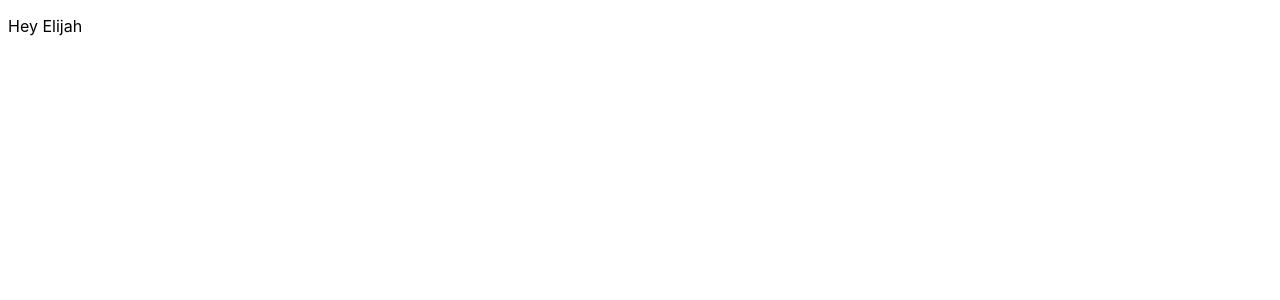
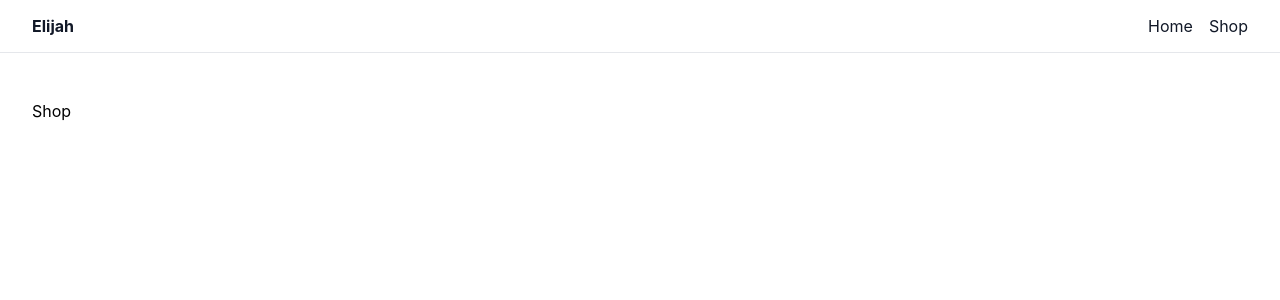
Before and after one commit to 19Horses/elijah, a React (Vite) app in the folder frontend/: page /#/shop in a window 1280 px wide. Shown: the top 300 px of the page. Built offline with nearby package versions, Linux system fonts and the light colour scheme.

Commit message:
React router

```diff
--- a/frontend/package.json
+++ b/frontend/package.json
@@ -18,7 +18,8 @@
     "axios": "^1.11.0",
     "gh-pages": "^5.0.0",
     "react": "^18.2.0",
-    "react-dom": "^18.2.0"
+    "react-dom": "^18.2.0",
+    "react-router-dom": "^7.15.1"
   },
   "devDependencies": {
     "@testing-library/react": "^13.4.0",
--- a/frontend/src/App.tsx
+++ b/frontend/src/App.tsx
@@ -1,12 +1,23 @@
 import { QueryClient, QueryClientProvider } from '@tanstack/react-query';
+import { HashRouter, Route, Routes } from 'react-router-dom';
+import Header from './components/Header';
 import Home from './pages/Home';
+import Shop from './pages/Shop';
 
 const queryClient = new QueryClient();
 
 const App = () => {
   return (
     <QueryClientProvider client={queryClient}>
-      <Home />
+      <HashRouter>
+        <Header />
+        <main>
+          <Routes>
+            <Route path="/" element={<Home />} />
+            <Route path="/shop" element={<Shop />} />
+          </Routes>
+        </main>
+      </HashRouter>
     </QueryClientProvider>
   );
 };
--- /dev/null
+++ b/frontend/src/components/Header.tsx
@@ -0,0 +1,17 @@
+import { NavLink } from 'react-router-dom';
+
+function Header() {
+  return (
+    <header className="site-header">
+      <NavLink to="/" className="site-title">
+        Elijah
+      </NavLink>
+      <nav aria-label="Primary navigation" className="site-nav">
+        <NavLink to="/">Home</NavLink>
+        <NavLink to="/shop">Shop</NavLink>
+      </nav>
+    </header>
+  );
+}
+
+export default Header;
--- a/frontend/src/index.css
+++ b/frontend/src/index.css
@@ -1,3 +1,33 @@
 :root {
   font-family: Inter, system-ui, Avenir, Helvetica, Arial, sans-serif;
 }
+
+body {
+  margin: 0;
+}
+
+main {
+  padding: 2rem;
+}
+
+.site-header {
+  align-items: center;
+  border-bottom: 1px solid #e5e7eb;
+  display: flex;
+  justify-content: space-between;
+  padding: 1rem 2rem;
+}
+
+.site-header a {
+  color: #111827;
+  text-decoration: none;
+}
+
+.site-title {
+  font-weight: 700;
+}
+
+.site-nav {
+  display: flex;
+  gap: 1rem;
+}
--- /dev/null
+++ b/frontend/src/pages/Shop.tsx
@@ -0,0 +1,5 @@
+function Shop() {
+  return <p>Shop</p>;
+}
+
+export default Shop;
```
Also changed, not shown: 1 other file (tests, documents, lock files or other folders).
